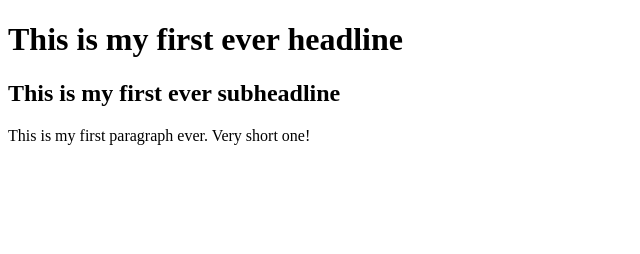
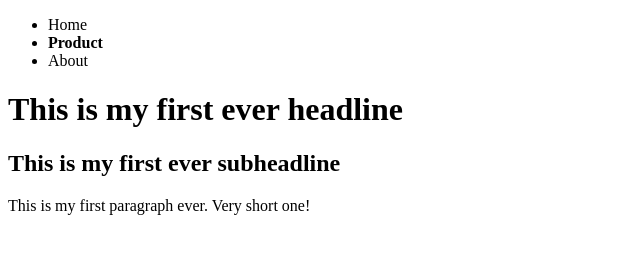
Before and after one commit to vicfil/exercise001, a plain HTML site: page index.html in a window 1280 px wide. Shown: the whole page, without its empty margins (0-640 px from the left). Drawn offline with Linux system fonts and the light colour scheme.

Commit message:
list items

```diff
--- a/index.html
+++ b/index.html
@@ -4,6 +4,15 @@
         <title> This is my doc title</title>
     </head>
     <body>
+        <header>
+            <nav>
+                <ul>
+                    <li><a>Home</a></li>
+                    <li><b>Product</b></li>
+                    <li><c>About</c></li>
+                </ul>
+            </nav>
+        </header>
         <h1> This is my first ever headline</h1>
         <h2> This is my first ever subheadline</h2>
 
```
